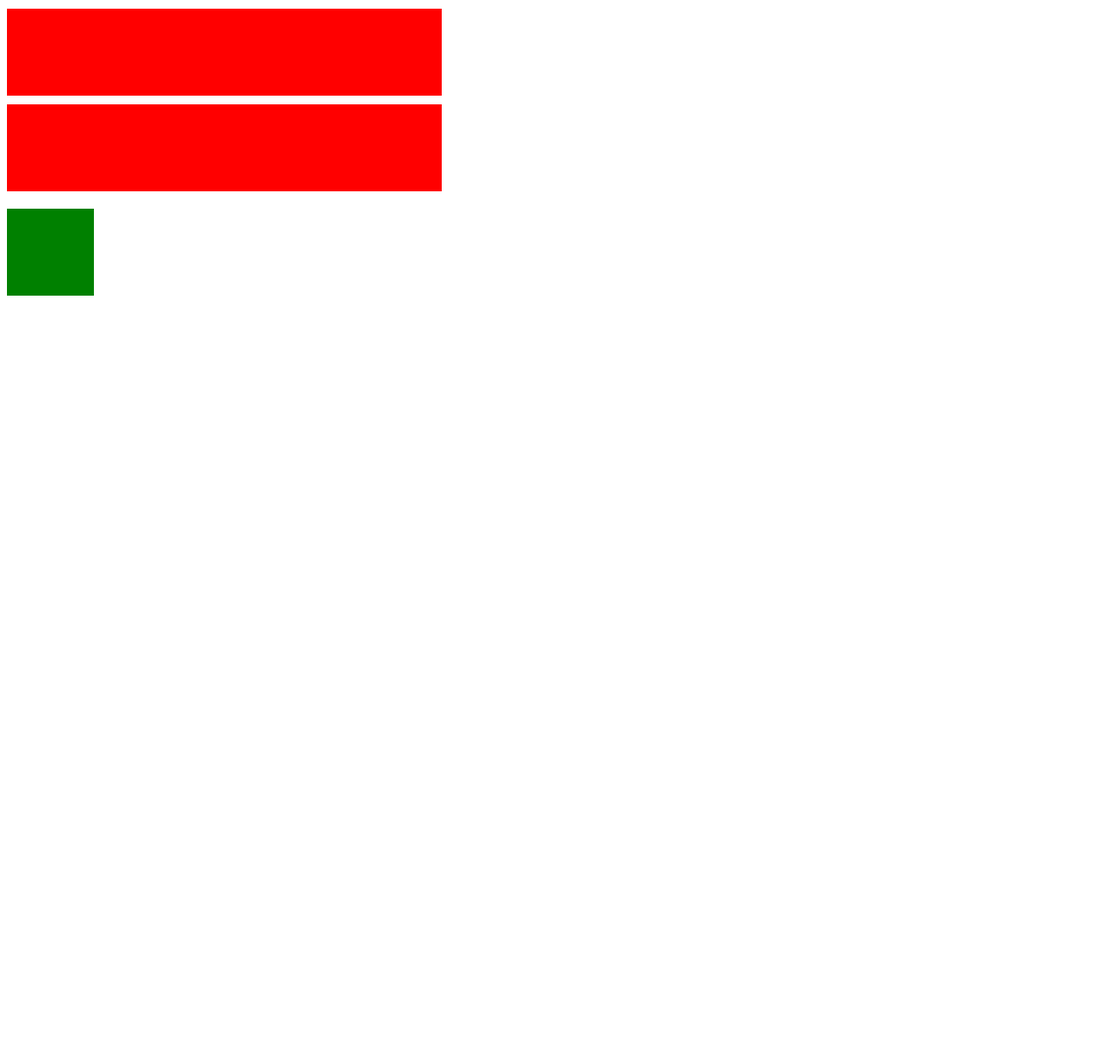
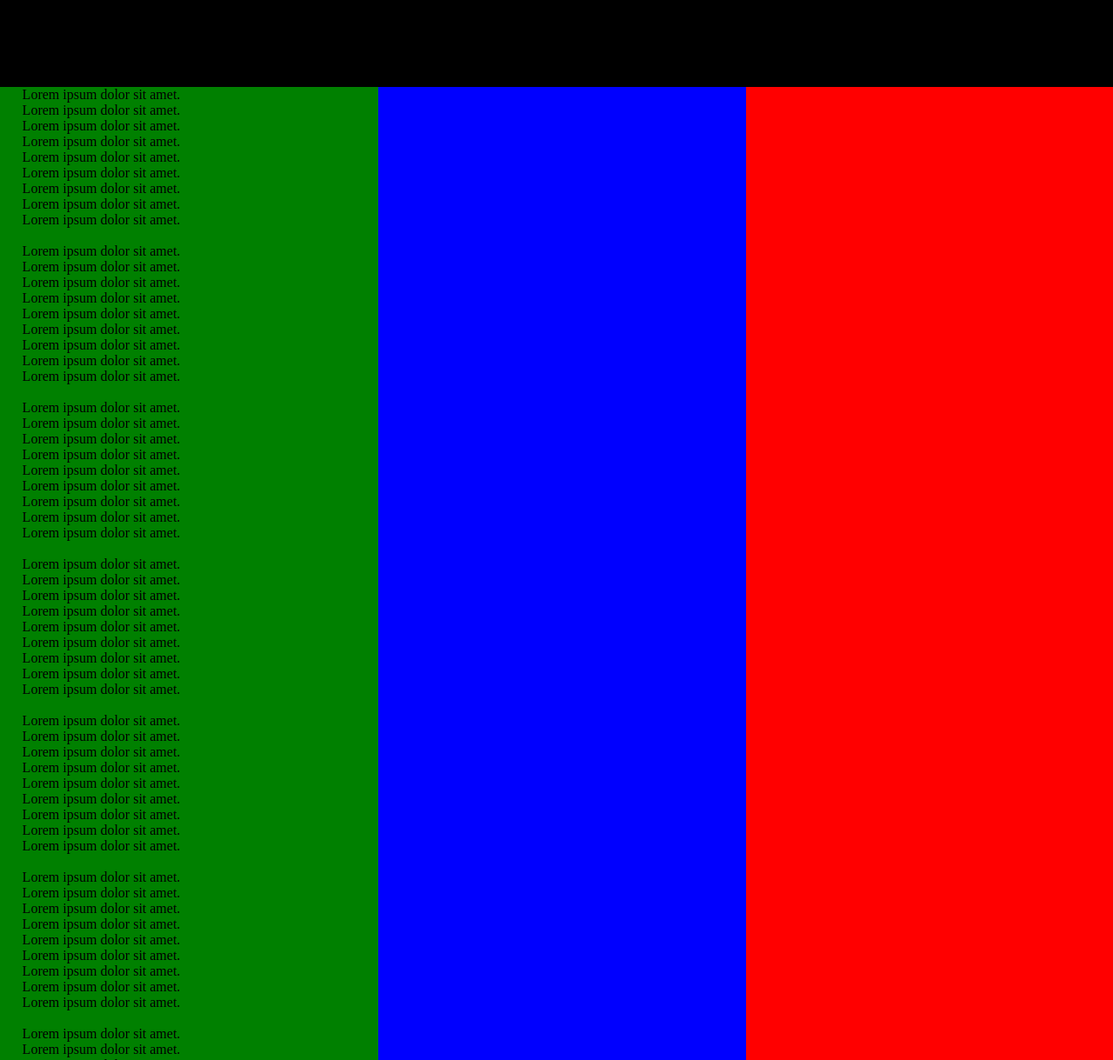
Before and after one commit to AntonKozlov12/lemon.school, a plain HTML site: page 4/index.html in a window 1280 px wide. Shown: the top 1219 px of the page at 87% size. Before the commit the page ends 800 px from the top, so only its background shows below. Drawn offline with Linux system fonts and the light colour scheme.

Commit message:
for work

```diff
--- a/4/index.html
+++ b/4/index.html
@@ -1,28 +1,113 @@
 <!DOCTYPE html>
 <html lang="en">
 <head>
-	<meta charset="UTF-8">
-	<title>Document</title>
-	<style>
-	 div{
-	 	width: 500px;
-	 	height: 100px;
-	 	margin: 10px 0 ;
-	 	background-color: red
-	 }
-	 .fix{
-	 	width: 100px;
-	 	height: 100px;
-	 	position: fixed;
-	 	background: green;
-
-	 }
-	</style>
+  <meta charset="UTF-8">
+  <title>Document</title>
+  <link rel="stylesheet" type="text/css" href="style.css">
 </head>
-
-	<div></div>
-	<div></div>
-	<div class="fix"></div>
-
+<body>
+<header>fffgf</header>
+  <div class="container3">
+    <div class="container2">
+      <div class="container1">
+            <div class="col1">
+              <ul>
+                <li>Lorem ipsum dolor sit amet.</li>
+                <li>Lorem ipsum dolor sit amet.</li>
+                <li>Lorem ipsum dolor sit amet.</li>
+                <li>Lorem ipsum dolor sit amet.</li>
+                <li>Lorem ipsum dolor sit amet.</li>
+                <li>Lorem ipsum dolor sit amet.</li>
+                <li>Lorem ipsum dolor sit amet.</li>
+                <li>Lorem ipsum dolor sit amet.</li>
+                <li>Lorem ipsum dolor sit amet.</li><li><li>Lorem ipsum dolor sit amet.</li>
+                <li>Lorem ipsum dolor sit amet.</li>
+                <li>Lorem ipsum dolor sit amet.</li>
+                <li>Lorem ipsum dolor sit amet.</li>
+                <li>Lorem ipsum dolor sit amet.</li>
+                <li>Lorem ipsum dolor sit amet.</li>
+                <li>Lorem ipsum dolor sit amet.</li>
+                <li>Lorem ipsum dolor sit amet.</li>
+                <li>Lorem ipsum dolor sit amet.</li><li><li>Lorem ipsum dolor sit amet.</li>
+                <li>Lorem ipsum dolor sit amet.</li>
+                <li>Lorem ipsum dolor sit amet.</li>
+                <li>Lorem ipsum dolor sit amet.</li>
+                <li>Lorem ipsum dolor sit amet.</li>
+                <li>Lorem ipsum dolor sit amet.</li>
+                <li>Lorem ipsum dolor sit amet.</li>
+                <li>Lorem ipsum dolor sit amet.</li>
+                <li>Lorem ipsum dolor sit amet.</li><li><li>Lorem ipsum dolor sit amet.</li>
+                <li>Lorem ipsum dolor sit amet.</li>
+                <li>Lorem ipsum dolor sit amet.</li>
+                <li>Lorem ipsum dolor sit amet.</li>
+                <li>Lorem ipsum dolor sit amet.</li>
+                <li>Lorem ipsum dolor sit amet.</li>
+                <li>Lorem ipsum dolor sit amet.</li>
+                <li>Lorem ipsum dolor sit amet.</li>
+                <li>Lorem ipsum dolor sit amet.</li><li><li>Lorem ipsum dolor sit amet.</li>
+                <li>Lorem ipsum dolor sit amet.</li>
+                <li>Lorem ipsum dolor sit amet.</li>
+                <li>Lorem ipsum dolor sit amet.</li>
+                <li>Lorem ipsum dolor sit amet.</li>
+                <li>Lorem ipsum dolor sit amet.</li>
+                <li>Lorem ipsum dolor sit amet.</li>
+                <li>Lorem ipsum dolor sit amet.</li>
+                <li>Lorem ipsum dolor sit amet.</li><li><li>Lorem ipsum dolor sit amet.</li>
+                <li>Lorem ipsum dolor sit amet.</li>
+                <li>Lorem ipsum dolor sit amet.</li>
+                <li>Lorem ipsum dolor sit amet.</li>
+                <li>Lorem ipsum dolor sit amet.</li>
+                <li>Lorem ipsum dolor sit amet.</li>
+                <li>Lorem ipsum dolor sit amet.</li>
+                <li>Lorem ipsum dolor sit amet.</li>
+                <li>Lorem ipsum dolor sit amet.</li><li><li>Lorem ipsum dolor sit amet.</li>
+                <li>Lorem ipsum dolor sit amet.</li>
+                <li>Lorem ipsum dolor sit amet.</li>
+                <li>Lorem ipsum dolor sit amet.</li>
+                <li>Lorem ipsum dolor sit amet.</li>
+                <li>Lorem ipsum dolor sit amet.</li>
+                <li>Lorem ipsum dolor sit amet.</li>
+                <li>Lorem ipsum dolor sit amet.</li>
+                <li>Lorem ipsum dolor sit amet.</li><li><li>Lorem ipsum dolor sit amet.</li>
+                <li>Lorem ipsum dolor sit amet.</li>
+                <li>Lorem ipsum dolor sit amet.</li>
+                <li>Lorem ipsum dolor sit amet.</li>
+                <li>Lorem ipsum dolor sit amet.</li>
+                <li>Lorem ipsum dolor sit amet.</li>
+                <li>Lorem ipsum dolor sit amet.</li>
+                <li>Lorem ipsum dolor sit amet.</li>
+                <li>Lorem ipsum dolor sit amet.</li><li>
+              </ul>
+            </div>
+            <div class="col2">
+              <ul>
+                <li>Lorem ipsum dolor sit amet.</li>
+                <li>Lorem ipsum dolor sit amet.</li>
+                <li>Lorem ipsum dolor sit amet.</li>
+                <li>Lorem ipsum dolor sit amet.</li>
+                <li>Lorem ipsum dolor sit amet.</li>
+                <li>Lorem ipsum dolor sit amet.</li>
+                <li>Lorem ipsum dolor sit amet.</li>
+                <li>Lorem ipsum dolor sit amet.</li>
+                <li>Lorem ipsum dolor sit amet.</li>
+              </ul>
+            </div>
+            <div class="col3">
+              <ul>
+                <li>Lorem ipsum dolor sit amet.</li>
+                <li>Lorem ipsum dolor sit amet.</li>
+                <li>Lorem ipsum dolor sit amet.</li>
+                <li>Lorem ipsum dolor sit amet.</li>
+                <li>Lorem ipsum dolor sit amet.</li>
+                <li>Lorem ipsum dolor sit amet.</li>
+                <li>Lorem ipsum dolor sit amet.</li>
+                <li>Lorem ipsum dolor sit amet.</li>
+                <li>Lorem ipsum dolor sit amet.</li>
+              </ul>
+            </div>
+       </div>
+    </div>
+  </div>
+  <footer></footer>
 </body>
 </html>
--- /dev/null
+++ b/4/style.css
@@ -0,0 +1,67 @@
+*{
+  margin:0;
+  padding:0;
+  box-sizing: border-box;
+}
+body{
+
+  margin: 0 auto;
+
+}
+
+header{
+  width: 100%;
+  height: 100px;
+  background: black;
+}
+.container3{
+  float: left;
+  width: 100%;
+  background: red;
+  overflow: hidden;
+  position: relative;
+}
+.container2{
+  float: left;
+  width: 100%;
+  background: blue;
+  overflow: hidden;
+  right: 33%;
+  position: relative;
+}
+.container1{
+  right: 33%;
+  float: left;
+  overflow: hidden;
+  width: 100%;
+  background: green;
+  position: relative;
+}
+footer{
+  clear: both;
+  width: 100%;
+  height: 100px;
+  background: black;
+}
+.col1{
+  float: left;
+    width: 30%;
+    position: relative;
+    left: 68%;
+    overflow:hidden;
+
+ }
+.col2{
+      float: left;
+    width: 29.33%;
+    position: relative;
+    left: 73.67%;
+    overflow: hidden;
+
+}
+.col3{
+float: left;
+    width: 29.33%;
+    position: relative;
+    left: 76.67%;
+    overflow: hidden;
```
